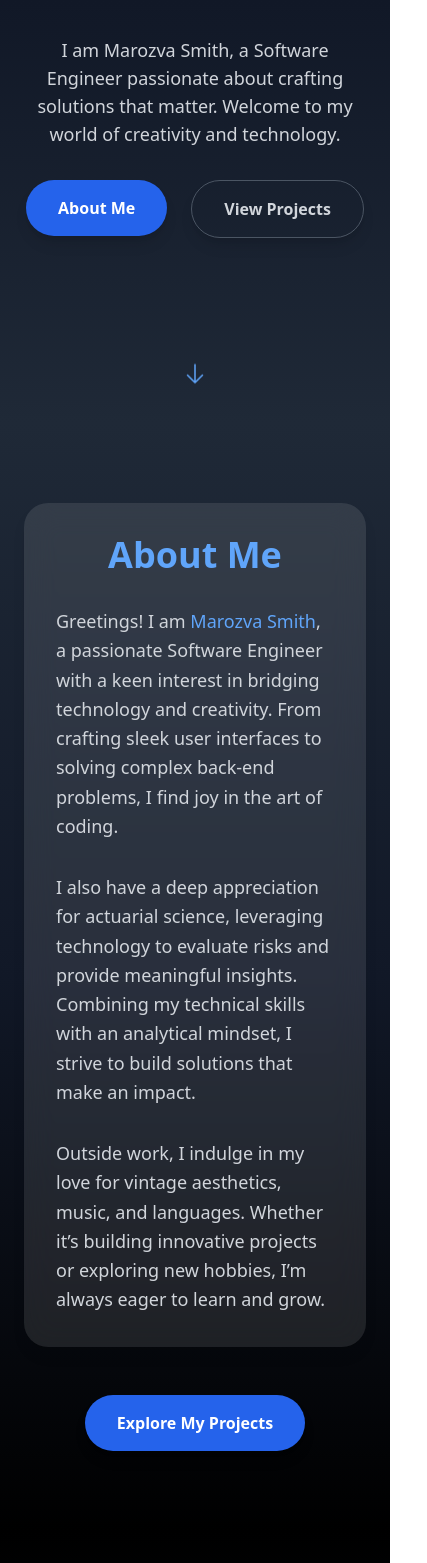
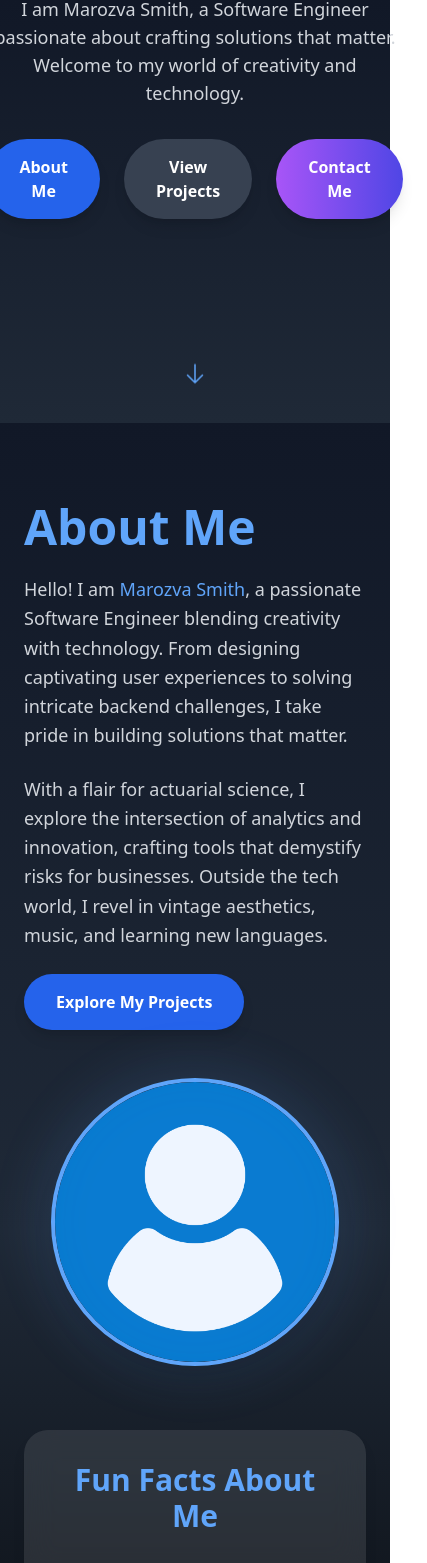
Before and after one commit to Marozva2/Marozva, a Next.js app: page / in a window 390 px wide. Shown: the part 421-1984 px from the top of the page, 427 px wide, since content can reach past the window. Built offline with nearby package versions, Linux system fonts and the light colour scheme.

Commit message:
1st iteration

```diff
--- a/app/components/About.tsx
+++ b/app/components/About.tsx
@@ -1,40 +1,63 @@
-import React from "react";
+import Image from "next/image";
 
 const About: React.FC = () => {
   return (
     <section
       id="about"
-      className="relative py-20 px-6 md:px-20 bg-gradient-to-b from-gray-800 via-gray-900 to-black text-white"
+      className="relative py-20 px-6 md:px-20 bg-gradient-to-b from-gray-900 via-gray-800 to-black text-white"
     >
-      {/* Glassmorphic Card */}
-      <div className="max-w-5xl mx-auto backdrop-blur-lg bg-white/10 rounded-3xl shadow-lg p-8 md:p-12">
-        <h2 className="text-4xl md:text-5xl font-bold text-center text-blue-400 mb-8">
-          About Me
-        </h2>
-        <p className="text-lg md:text-xl text-gray-300 leading-relaxed mb-8">
-          Greetings! I am <span className="text-blue-400">Marozva Smith</span>,
-          a passionate Software Engineer with a keen interest in bridging
-          technology and creativity. From crafting sleek user interfaces to
-          solving complex back-end problems, I find joy in the art of coding.
-        </p>
-        <p className="text-lg md:text-xl text-gray-300 leading-relaxed mb-8">
-          I also have a deep appreciation for actuarial science, leveraging
-          technology to evaluate risks and provide meaningful insights.
-          Combining my technical skills with an analytical mindset, I strive to
-          build solutions that make an impact.
-        </p>
-        <p className="text-lg md:text-xl text-gray-300 leading-relaxed">
-          Outside work, I indulge in my love for vintage aesthetics, music, and
-          languages. Whether it’s building innovative projects or exploring new
-          hobbies, I’m always eager to learn and grow.
-        </p>
+      <div className="grid md:grid-cols-2 gap-12 items-center max-w-6xl mx-auto">
+        {/* Left Column: Text */}
+        <div className="space-y-6">
+          <h2 className="text-5xl font-bold text-blue-400 mb-4">About Me</h2>
+          <p className="text-lg text-gray-300 leading-relaxed">
+            Hello! I am <span className="text-blue-400">Marozva Smith</span>, a
+            passionate Software Engineer blending creativity with technology.
+            From designing captivating user experiences to solving intricate
+            backend challenges, I take pride in building solutions that matter.
+          </p>
+          <p className="text-lg text-gray-300 leading-relaxed">
+            With a flair for actuarial science, I explore the intersection of
+            analytics and innovation, crafting tools that demystify risks for
+            businesses. Outside the tech world, I revel in vintage aesthetics,
+            music, and learning new languages.
+          </p>
+          <button className="bg-blue-600 hover:bg-blue-500 text-white font-semibold py-4 px-8 rounded-full shadow-lg transform hover:scale-105 transition-all duration-300">
+            Explore My Projects
+          </button>
+        </div>
+
+        <div className="relative flex justify-center items-center">
+          <Image
+            src="/images/user.png"
+            width={288}
+            height={288}
+            alt="Marozva Smith"
+            className="rounded-full shadow-xl border-4 border-blue-400 w-72 h-72 object-cover hover:scale-105 transition-transform duration-300"
+          />
+          {/* Decorative Circle */}
+          <div className="absolute w-80 h-80 rounded-full bg-blue-400/20 blur-xl animate-pulse"></div>
+        </div>
       </div>
 
-      {/* Call to Action */}
-      <div className="mt-12 text-center">
-        <button className="bg-blue-600 hover:bg-blue-500 text-white font-semibold py-4 px-8 rounded-full shadow-lg transform hover:scale-105 transition-all duration-300">
-          Explore My Projects
-        </button>
+      {/* Fun Facts */}
+      <div className="mt-16 max-w-4xl mx-auto p-8 bg-white/10 backdrop-blur-lg rounded-3xl shadow-lg">
+        <h3 className="text-3xl font-bold text-center text-blue-400 mb-6">
+          Fun Facts About Me
+        </h3>
+        <ul className="list-disc list-inside space-y-4 text-gray-300 text-lg leading-relaxed">
+          <li>
+            I am a connoisseur of all things vintage – from fashion to cars.
+          </li>
+          <li>
+            Music keeps my world spinning; I play the violin and adore hymnals.
+          </li>
+          <li>I&apos;m learning Japanese—on my way to mastering Hiragana!</li>
+          <li>
+            Actuarial Science is my analytical playground; risk evaluation is my
+            forte.
+          </li>
+        </ul>
       </div>
     </section>
   );
--- a/app/components/Hero.tsx
+++ b/app/components/Hero.tsx
@@ -1,7 +1,42 @@
-import React from "react";
+"use client";
+
+import React, { useState, useEffect } from "react";
 import Link from "next/link";
 
 const Hero: React.FC = () => {
+  const [text, setText] = useState("");
+  const phrases = React.useMemo(
+    () => ["Building Dreams, One Line of Code at a Time"],
+    []
+  );
+  const [phraseIndex, setPhraseIndex] = useState(0);
+  const [letterIndex, setLetterIndex] = useState(0);
+  const [isDeleting, setIsDeleting] = useState(false);
+  const typingSpeed = 150; // Speed for typing and deleting letters
+
+  // Typewriter effect logic
+  useEffect(() => {
+    const handleTyping = () => {
+      const currentPhrase = phrases[phraseIndex];
+      if (!isDeleting && letterIndex < currentPhrase.length) {
+        setText((prev) => prev + currentPhrase.charAt(letterIndex));
+        setLetterIndex((prev) => prev + 1);
+      } else if (isDeleting && letterIndex > 0) {
+        setText((prev) => prev.slice(0, -1));
+        setLetterIndex((prev) => prev - 1);
+      } else if (!isDeleting && letterIndex === currentPhrase.length) {
+        setIsDeleting(true);
+        setTimeout(() => {}, 500); // Pause before deleting
+      } else if (isDeleting && letterIndex === 0) {
+        setIsDeleting(false);
+        setPhraseIndex((prev) => (prev + 1) % phrases.length);
+      }
+    };
+
+    const timer = setTimeout(handleTyping, typingSpeed);
+    return () => clearTimeout(timer);
+  }, [letterIndex, isDeleting, phrases, phraseIndex]);
+
   return (
     <section
       className="relative bg-gradient-to-b from-black via-gray-900 to-gray-800 text-white h-screen flex flex-col items-center justify-center"
@@ -53,7 +88,7 @@ const Hero: React.FC = () => {
       {/* Center Content */}
       <div className="text-center px-6 md:px-20 space-y-8">
         <h1 className="text-5xl md:text-6xl font-extrabold text-white leading-tight tracking-tight">
-          Building Dreams <br /> One Line of Code at a Time
+          {text}
         </h1>
         <p className="text-lg md:text-xl text-gray-300 max-w-3xl mx-auto">
           I am Marozva Smith, a Software Engineer passionate about crafting
@@ -67,8 +102,13 @@ const Hero: React.FC = () => {
             </button>
           </Link>
           <Link href="#projects">
-            <button className="bg-transparent border border-gray-600 text-gray-300 hover:border-white hover:text-white font-semibold py-4 px-8 rounded-full shadow-lg transform hover:scale-105 transition-all duration-300">
+            <button className="bg-gray-700 hover:bg-gray-600 text-white font-semibold py-4 px-8 rounded-full shadow-lg transform hover:scale-105 transition-all duration-300">
               View Projects
+            </button>
+          </Link>
+          <Link href="#contact">
+            <button className="bg-gradient-to-r from-purple-500 to-indigo-600 hover:from-indigo-600 hover:to-purple-500 text-white font-semibold py-4 px-8 rounded-full shadow-lg transform hover:scale-105 transition-all duration-300">
+              Contact Me
             </button>
           </Link>
         </div>
```
Also changed, not shown: app/components/Projects.tsx (+84 -20 lines).
